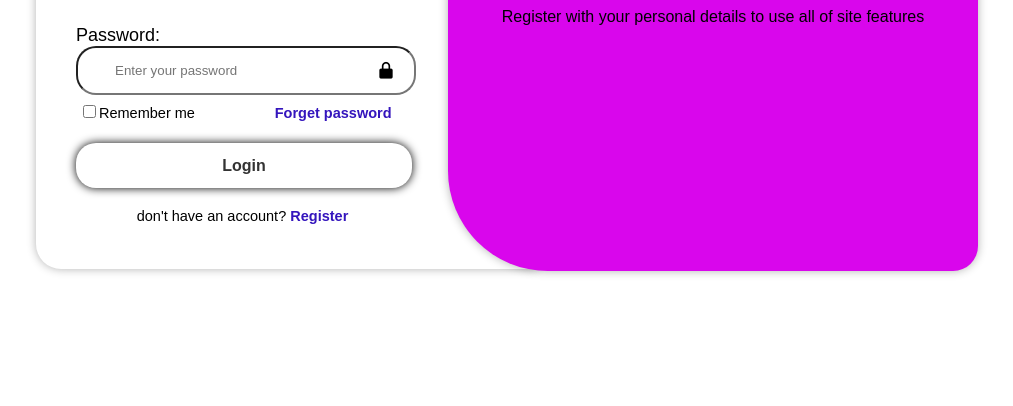
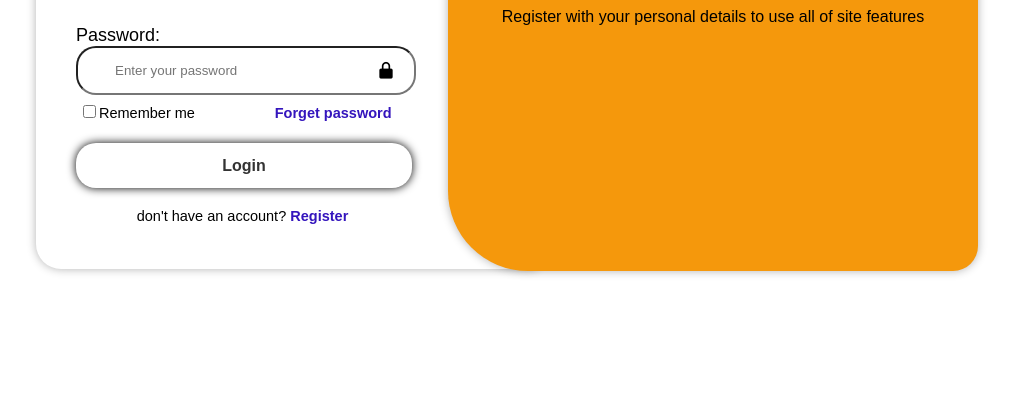
Before and after one commit to adilbarki/practice-website, a plain HTML site: page index.html in a window 1280 px wide. Shown: the part 394-800 px from the top of the page, without its empty margins (185-1198 px from the left). Drawn offline with nearby package versions, Linux system fonts and the light colour scheme.

Commit message:
practice

```diff
--- a/style.css
+++ b/style.css
@@ -143,10 +143,10 @@ body {
     box-shadow: 0 0 10px rgb(0, 0, 0, .3);
     position: relative;
     left: 8px;
-    /* background: #f5de0c; */
-    background-color: #d906ec;
-    border-top-left-radius: 100px;
-    border-bottom-left-radius: 100px;
+    background: #f5980c;
+    /* background-color: #d906ec; */
+    border-top-left-radius: 80px;
+    border-bottom-left-radius: 80px;
     border-top-right-radius: 25px;
     border-bottom-right-radius: 25px;
     padding: 30px 40px;
```
